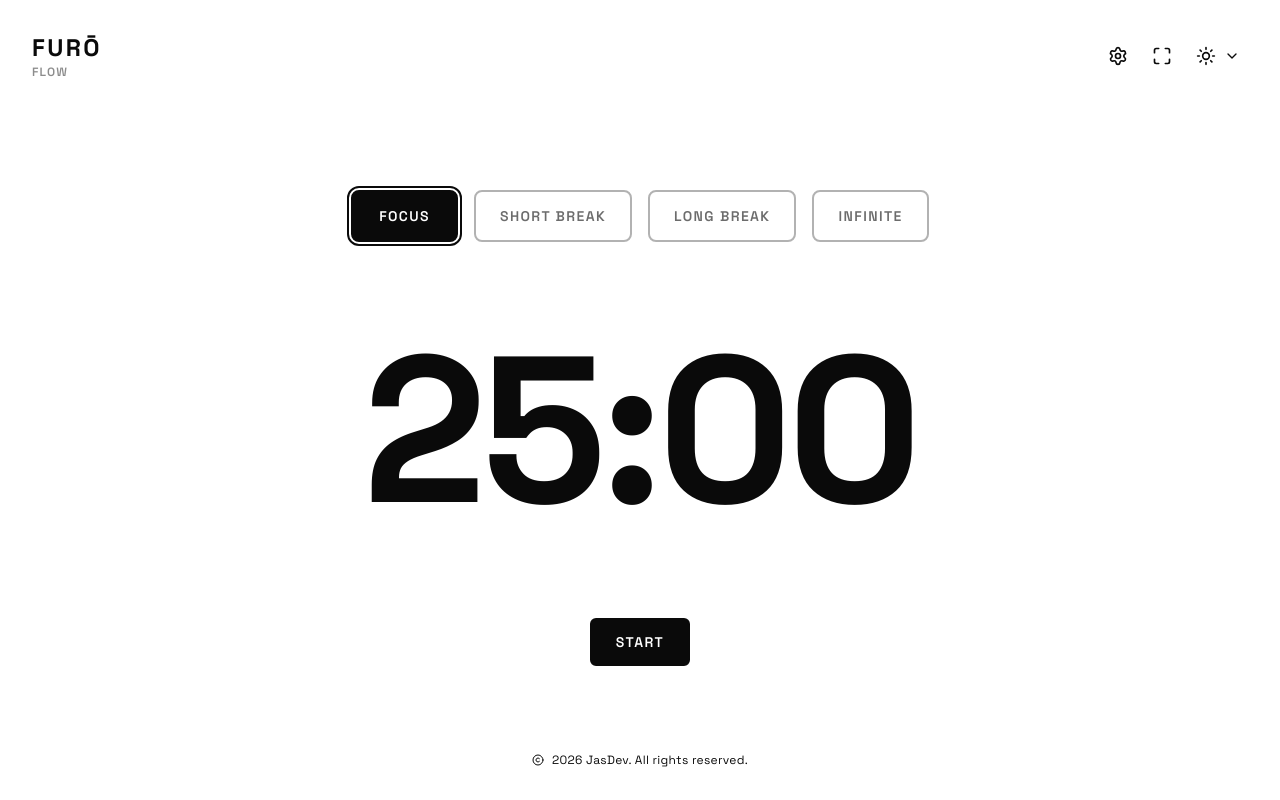
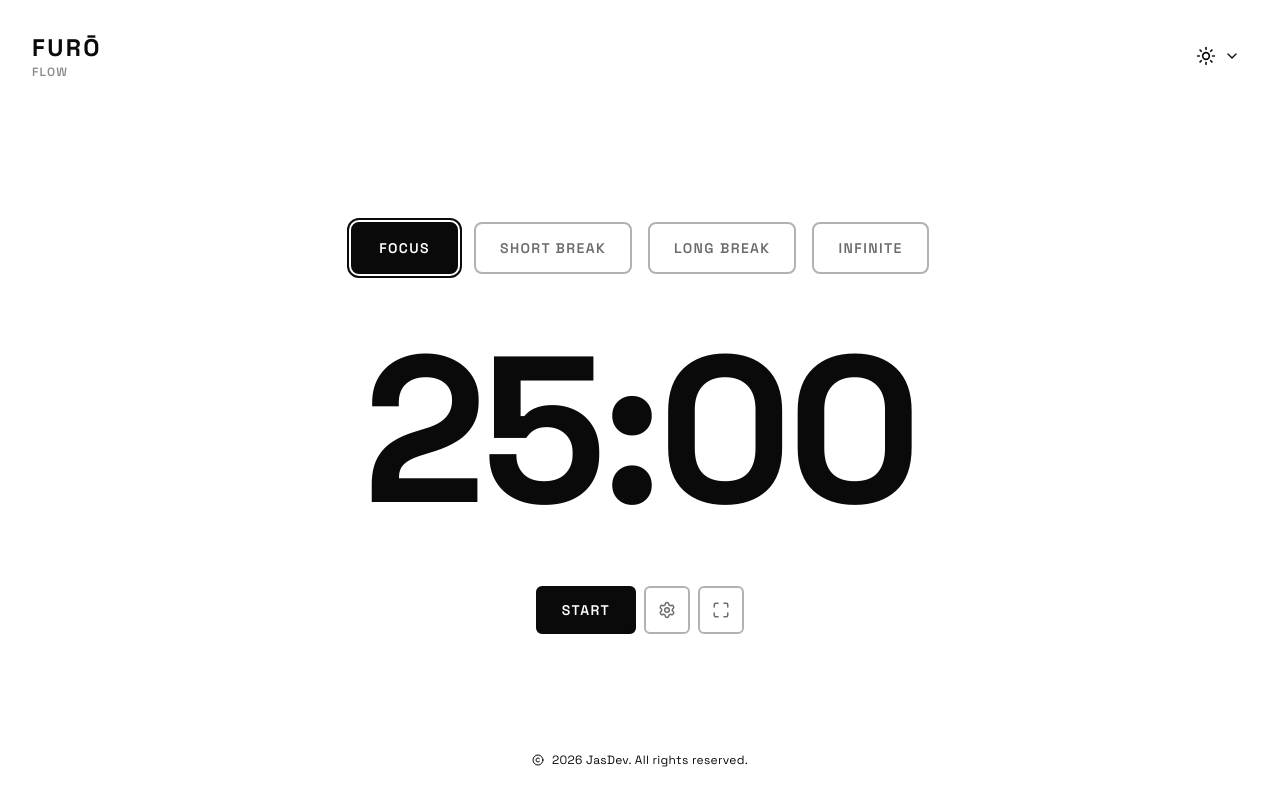
Before and after one commit to JasperTabin/Furo, a React (Vite) app: page / in a window 1280 px wide. Built offline with nearby package versions, Linux system fonts and the light colour scheme.

Commit message:
Moved the button beside the Timer Controls.

```diff
--- a/src/App.tsx
+++ b/src/App.tsx
@@ -106,10 +106,6 @@ function App() {
           </p>
         </div>
         <div ref={headerControlsRef} className="flex items-center gap-2">
-          <div ref={settingsRef}>
-            <SettingsButton onClick={() => setIsSettingsOpen(true)} />
-          </div>
-          <FullscreenMode onToggle={toggleFullscreen} isFullscreen={isFullscreen} />
           <div ref={themeToggleRef}>
             <ThemeToggle />
           </div>
@@ -117,22 +113,42 @@ function App() {
       </header>
 
       {/* Centered Content */}
-      <main className="flex flex-col items-center gap-8">
+      <main className="flex flex-col items-center">
         {!isFullscreen && (
           <div ref={modeSwitcherRef}>
             <ModeSwitcher onSwitchMode={switchMode} currentMode={mode} />
           </div>
         )}
+
         <div ref={timerRef}>
           <Timer timeLeft={timeLeft} isFullscreen={isFullscreen} />
         </div>
-        <div ref={controlsRef}>
+
+        {/* Controls + Utility Buttons together */}
+        <div
+          ref={controlsRef}
+          className="flex flex-row gap-2"
+        >
           <TimerControls status={status} onStart={start} onPause={pause} onReset={reset} />
+
+          <div className="flex flex-row gap-2">
+            <SettingsButton
+              onClick={() => setIsSettingsOpen(true)}
+              isOpen={isSettingsOpen}
+            />
+            <FullscreenMode
+              onToggle={toggleFullscreen}
+              isFullscreen={isFullscreen}
+            />
+          </div>
         </div>
       </main>
 
       {/* Footer */}
-      <footer ref={footerRef} className="text-[10px] sm:text-xs tracking-wide flex items-center gap-2">
+      <footer
+        ref={footerRef}
+        className="text-[10px] sm:text-xs tracking-wide flex items-center gap-2"
+      >
         <Copyright size={12} />
         2026 JasDev. All rights reserved.
       </footer>
--- a/src/components/FullscreenMode.tsx
+++ b/src/components/FullscreenMode.tsx
@@ -1,27 +1,30 @@
-// components/FullscreenMode.tsx - Fullscreen control button
+// components/FullscreenMode.tsx
 
 import { Maximize, Minimize } from "lucide-react";
 
 interface FullscreenModeProps {
   onToggle: () => void;
-  isFullscreen: boolean; // renamed
+  isFullscreen: boolean;
 }
 
-const iconButton =
-  "p-2 rounded-md hover:bg-[var(--color-border)]/20 transition-colors active:scale-95";
+const baseButtonClass =
+  "flex-1 px-3 py-2 sm:py-3 text-xs sm:text-sm tracking-widest font-semibold rounded-md border-2 transition-all duration-200 active:scale-95 flex items-center justify-center";
 
-export const FullscreenMode = ({
-  onToggle,
-  isFullscreen,
-}: FullscreenModeProps) => {
+const inactiveClass =
+  "bg-transparent text-[var(--color-fg)]/60 border-2 border-[var(--color-border)]/40 hover:text-[var(--color-fg)] hover:border-[var(--color-fg)] hover:bg-[var(--color-fg)]/5 hover:scale-105";
+
+const activeClass =
+  "bg-[var(--color-fg)] text-[var(--color-bg)] border-2 sm:border-4 border-[var(--color-fg)] outline outline-2 outline-[var(--color-fg)] outline-offset-2";
+
+export const FullscreenMode = ({ onToggle, isFullscreen }: FullscreenModeProps) => {
   return (
     <button
       onClick={onToggle}
-      className={iconButton}
+      className={`${baseButtonClass} ${isFullscreen ? activeClass : inactiveClass}`}
       aria-label={isFullscreen ? "Exit fullscreen" : "Enter fullscreen"}
       title={isFullscreen ? "Exit fullscreen" : "Enter fullscreen"}
     >
-      {isFullscreen ? <Minimize size={20} /> : <Maximize size={20} />}
+      {isFullscreen ? <Minimize size={18} /> : <Maximize size={18} />}
     </button>
   );
 };
--- a/src/components/SettingsButton.tsx
+++ b/src/components/SettingsButton.tsx
@@ -1,23 +1,30 @@
-// components/SettingsButton.tsx - Settings control button
+// components/SettingsButton.tsx
 
 import { Settings as SettingsIcon } from "lucide-react";
 
 interface SettingsButtonProps {
   onClick: () => void;
+  isOpen: boolean; // new prop to track if settings modal is open
 }
 
-const iconButton =
-  "p-2 rounded-md hover:bg-[var(--color-border)]/20 transition-colors active:scale-95";
+const baseButtonClass =
+  "flex-1 px-3 py-2 sm:py-3 text-xs sm:text-sm tracking-widest font-semibold rounded-md border-2 transition-all duration-200 active:scale-95 flex items-center justify-center";
 
-export const SettingsButton = ({ onClick }: SettingsButtonProps) => {
+const inactiveClass =
+  "bg-transparent text-[var(--color-fg)]/60 border-2 border-[var(--color-border)]/40 hover:text-[var(--color-fg)] hover:border-[var(--color-fg)] hover:bg-[var(--color-fg)]/5 hover:scale-105";
+
+const activeClass =
+  "bg-[var(--color-fg)] text-[var(--color-bg)] border-2 sm:border-4 border-[var(--color-fg)] outline outline-2 outline-[var(--color-fg)] outline-offset-2";
+
+export const SettingsButton = ({ onClick, isOpen }: SettingsButtonProps) => {
   return (
     <button
       onClick={onClick}
-      className={iconButton}
+      className={`${baseButtonClass} ${isOpen ? activeClass : inactiveClass}`}
       aria-label="Open settings"
       title="Settings"
     >
-      <SettingsIcon size={20} />
+      <SettingsIcon size={18} />
     </button>
   );
 };
--- a/src/components/Timer.tsx
+++ b/src/components/Timer.tsx
@@ -15,7 +15,7 @@ const timeBase = "font-bold tracking-tight transition-all duration-500 select-no
 
 const timeFullscreen = "text-[8rem] sm:text-[12rem] md:text-[16rem] lg:text-[22rem] leading-none";
 
-const timeNormal = "text-[5rem] sm:text-[8rem] md:text-[10rem] lg:text-[13rem]";
+const timeNormal = "text-[6rem] sm:text-[8rem] md:text-[10rem] lg:text-[13rem]";
 
 export const Timer = ({ timeLeft, isFullscreen = false }: TimerProps) => {
   return (
```
